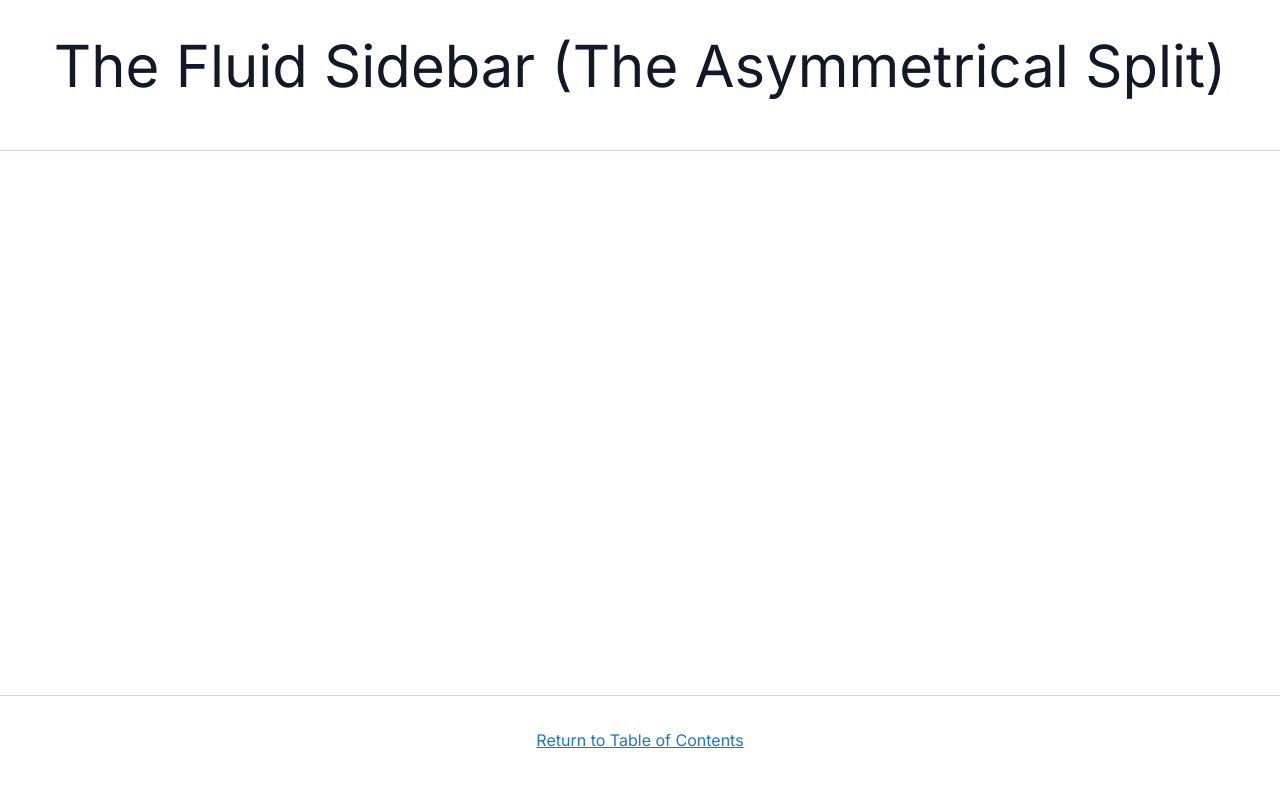
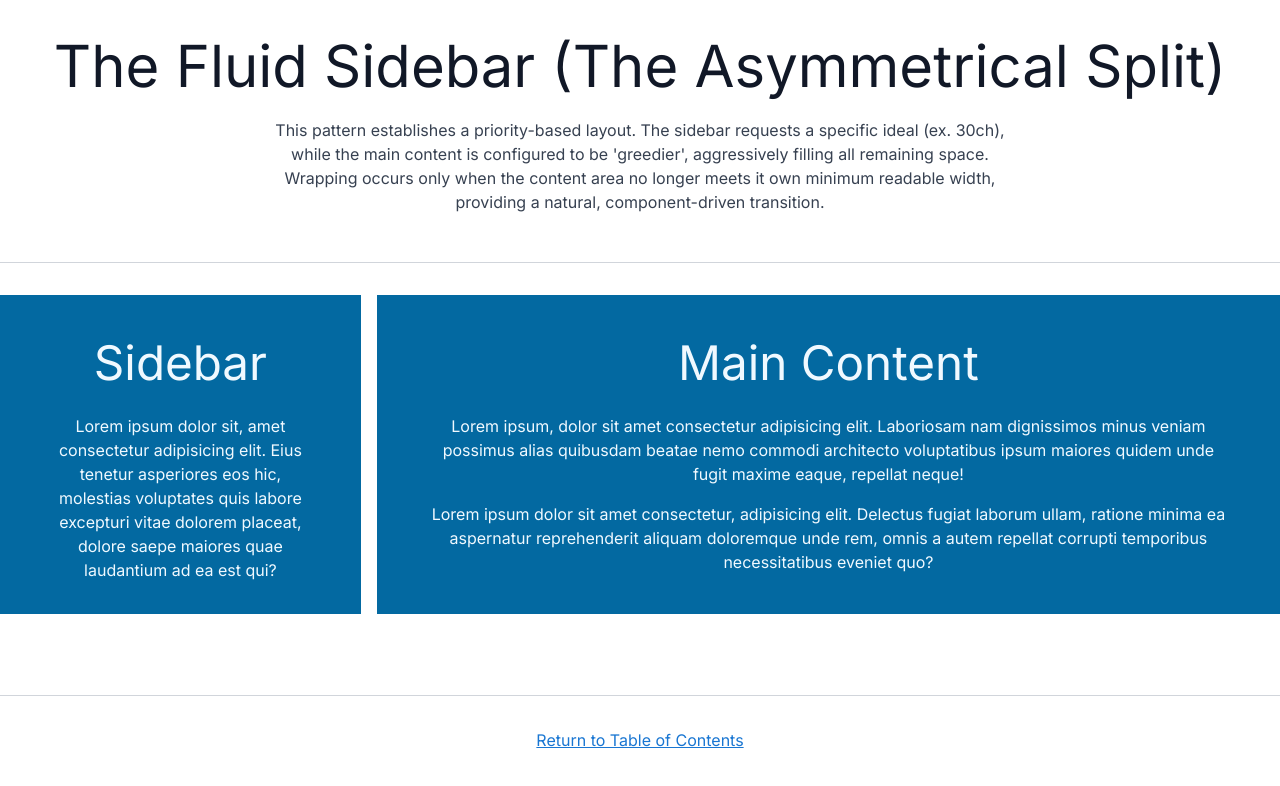
Before and after one commit to eubhawatson-classes/dmit-2033-a01-winter-2026, a plain HTML site: page 06-intrinsic-web-patterns/fluid-sidebar.html in a window 1280 px wide. Drawn offline with Linux system fonts and the light colour scheme.

Commit message:
Completes first two patterns in Lesson 06. TODO: pancake!

```diff
--- a/06-intrinsic-web-patterns/css/styles.css
+++ b/06-intrinsic-web-patterns/css/styles.css
@@ -0,0 +1,79 @@
+:root {
+    --sky-900: #0c4a6e;
+    --sky-700: #0369a1;
+    --sky-50: #f0f9ff;
+}
+
+/* Utility Classes */
+.flex {
+    align-items: center;
+    display: flex;
+    gap: 1rem;
+    justify-content: center;
+}
+
+.container {
+    margin: auto;
+    max-width: 1280px;
+}
+
+/* Albatross */
+
+.albatross-container {
+    flex-wrap: wrap;
+
+    .item {
+        background-color: var(--sky-700);
+        color: var(--sky-50);
+        /*
+            This is the crux of the pattern. First, we define the threshold; in our case, this is 640px.
+
+            If the container is less than 640px, then it becomes 100% wide (i.e. it will stack).
+
+            If the parent container is greater than 640px, then the items will take their fair share (50%) of the row.
+        */
+        flex-basis: calc((640px - 100%) * 999);
+        flex-grow: 1;
+        /* These additional constraints will help keep the items usable (wide enough) after the switch. */
+        min-inline-size: min(100%, 320px);
+        max-inline-size: 100%;
+        padding: 1rem 2rem;
+    }
+}
+
+/* Fluid Sidebar */
+
+.fluid-sidebar {
+    align-items: stretch;
+    flex-wrap: wrap;
+
+    div {
+        background-color: var(--sky-700);
+        padding: 1rem 2rem;
+    }
+
+    h2, p {
+        color: var(--sky-50);
+        margin: 1rem;
+    }
+
+    .sidebar {
+        /* Our clamp values are:
+            min: 360px
+            preferred: 30ch
+            max: 25% of the parent container
+        */
+        flex-basis: clamp(360px, 30ch, 25%);
+        flex-grow: 1;
+    }
+
+    .content {
+        flex-basis: 0;
+        /* This super high value forces the content to take up the remaining space. */
+        flex-grow: 999;
+        /* This gives the browser an intrinsic hint for when it should wrap. */
+        min-inline-size: 50%;
+    }
+}
+
+/* Deconstructed Pancake */
--- a/06-intrinsic-web-patterns/fluid-sidebar.html
+++ b/06-intrinsic-web-patterns/fluid-sidebar.html
@@ -23,11 +23,21 @@
      <header>
         <div class="container">
             <h1>The Fluid Sidebar (The Asymmetrical Split)</h1>
-            <p class="lead"></p>
+            <p class="lead">This pattern establishes a priority-based layout. The sidebar requests a specific ideal (ex. 30ch), while the main content is configured to be 'greedier', aggressively filling all remaining space. Wrapping occurs only when the content area no longer meets it own minimum readable width, providing a natural, component-driven transition.</p>
         </div>
      </header>
-     <main>
-
+     <main class="container">
+        <section class="fluid-sidebar flex">
+            <div class="sidebar">
+                <h2>Sidebar</h2>
+                <p>Lorem ipsum dolor sit, amet consectetur adipisicing elit. Eius tenetur asperiores eos hic, molestias voluptates quis labore excepturi vitae dolorem placeat, dolore saepe maiores quae laudantium ad ea est qui?</p>
+            </div>
+            <div class="content">
+                <h2>Main Content</h2>
+                <p>Lorem ipsum, dolor sit amet consectetur adipisicing elit. Laboriosam nam dignissimos minus veniam possimus alias quibusdam beatae nemo commodi architecto voluptatibus ipsum maiores quidem unde fugit maxime eaque, repellat neque!</p>
+                <p>Lorem ipsum dolor sit amet consectetur, adipisicing elit. Delectus fugiat laborum ullam, ratione minima ea aspernatur reprehenderit aliquam doloremque unde rem, omnis a autem repellat corrupti temporibus necessitatibus eveniet quo?</p>
+            </div>
+        </section>
      </main>
      <footer>
         <p><a href="index.html">Return to Table of Contents</a></p>
```
Also changed, not shown: 06-intrinsic-web-patterns/albatross.html (+5 -2 lines).
